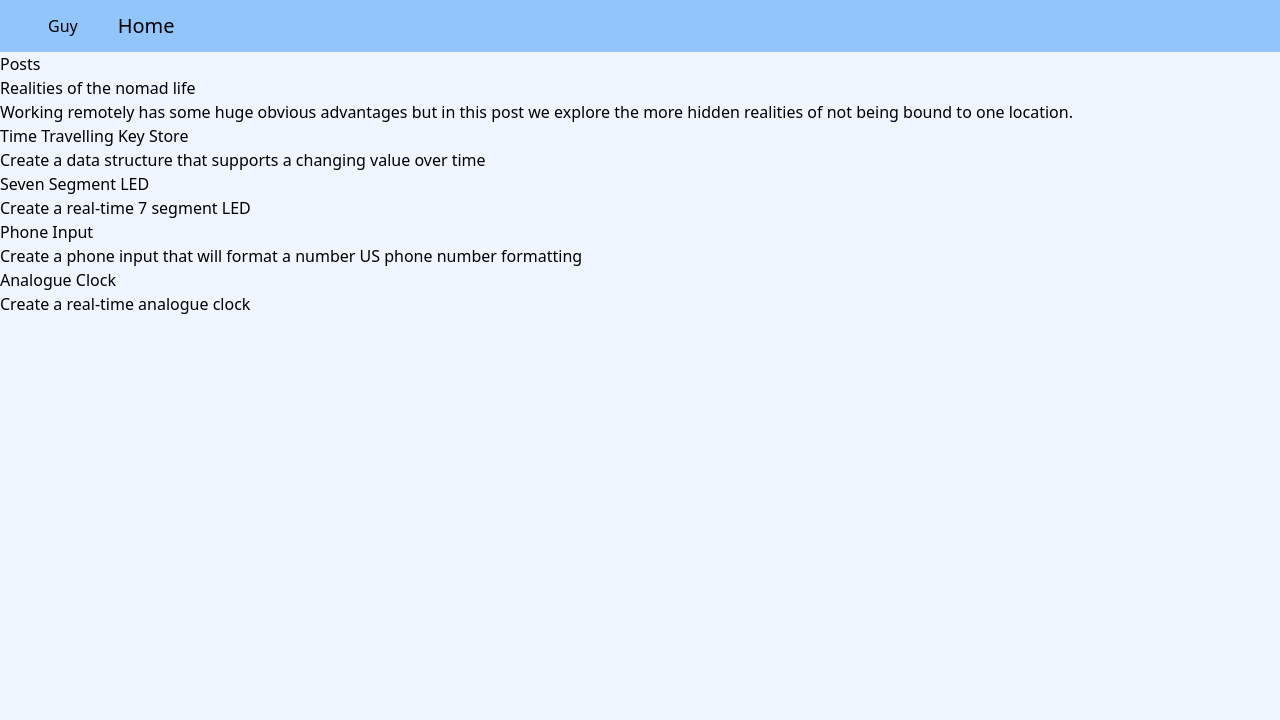
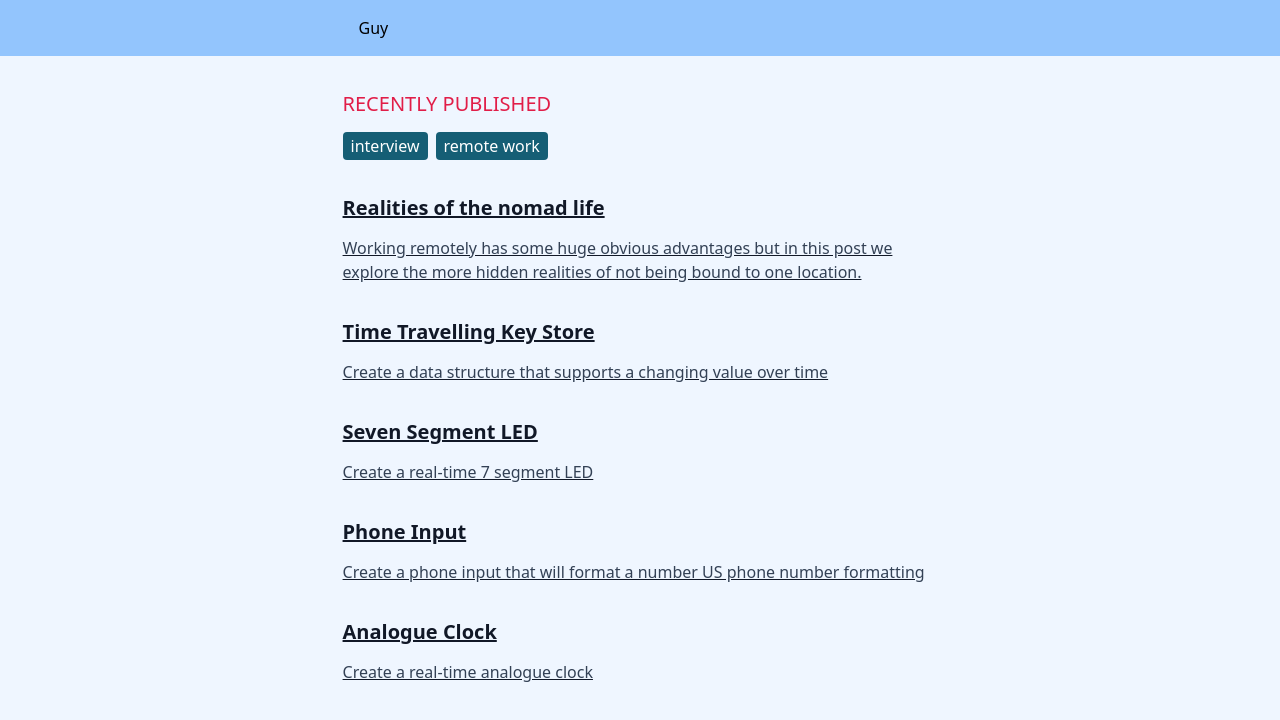
Before and after one commit to guyathomas/guythomas.me, a Next.js app in the folder packages/blog/: page / in a window 1280 px wide. Shown: the top 720 px of the page. Built offline with nearby package versions, Linux system fonts and the light colour scheme; what device-detector-js, tailwindcss-container-bleed would draw is missing.

Commit message:
add tags

```diff
--- a/packages/blog/src/components/Header/Header.module.css
+++ b/packages/blog/src/components/Header/Header.module.css
@@ -86,3 +86,9 @@
   z-index: 2;
   margin-left: auto;
 }
+
+.headerContent {
+  margin: auto;
+  max-width: 65ch;
+  width: 65ch;
+}
--- a/packages/blog/src/components/Header/Header.tsx
+++ b/packages/blog/src/components/Header/Header.tsx
@@ -9,15 +9,21 @@ interface Link {
   path: string;
 }
 
-const links: Link[] = [{ name: "Home", path: "/" }];
+const links: Link[] = [];
 
 const Header: React.FC<React.PropsWithChildren> = () => {
   const [isExpanded, setIsExpanded] = React.useState(false);
 
   return (
-    <div className={cx(styles.header, "bg-blue-300")}>
+    <div className={cx(styles.header, "bg-blue-300", "p-4")}>
+      <div className={styles.headerContent}>
         <div className={styles.headerLinks}>
+          <Link href="/">
+            <a>
               <h3 className={styles.siteTitle}>Guy</h3>
+            </a>
+          </Link>
+
           <div
             className={cx(
               styles.linkContainer,
@@ -29,7 +35,6 @@ const Header: React.FC<React.PropsWithChildren> = () => {
                 <li
                   className={cx(
                     "p-2",
-                  "prose-xl",
                     styles.navLink,
                     isExpanded && styles.navLinkExpanded
                   )}
@@ -52,6 +57,7 @@ const Header: React.FC<React.PropsWithChildren> = () => {
           />
         </div>
       </div>
+    </div>
   );
 };
 
--- a/packages/blog/src/components/PostSummary/PostSummary.tsx
+++ b/packages/blog/src/components/PostSummary/PostSummary.tsx
@@ -5,10 +5,12 @@ import { PostMeta } from "~/lib/posts";
 const PostSummary: React.FC<PostMeta> = ({ title, id, description }) => {
   return (
     <Link href={"/blog" + id}>
-      <a>
+      <a className="no-underline">
         <div>
-          <h3>{title}</h3>
-          {description && <h4>{description}</h4>}
+          <h3 className="">{title}</h3>
+          {description && (
+            <h4 className="font-normal text-slate-700">{description}</h4>
+          )}
         </div>
       </a>
     </Link>
--- a/packages/blog/src/context/SidebarContext.tsx
+++ b/packages/blog/src/context/SidebarContext.tsx
@@ -13,7 +13,7 @@ const sidebarContextInitialValue: SidebarContextValue = {
 export const SidebarContext = React.createContext<SidebarContextValue>(
   sidebarContextInitialValue
 );
-
+// TODO: Maybe remove this, may not need a provider.
 export const SidebarContextProvider: React.FC<React.PropsWithChildren> = ({
   children,
 }) => {
--- a/packages/blog/src/pages/index.tsx
+++ b/packages/blog/src/pages/index.tsx
@@ -1,4 +1,6 @@
+import React from "react";
 import Link from "next/link";
+import cx from "classnames";
 import { GetStaticProps } from "next";
 import { getSortedPostsData, PostMeta } from "~/lib/posts";
 import PostSummary from "~/components/PostSummary";
@@ -7,13 +9,78 @@ const POST_COUNT = 5;
 interface HomeProps {
   allPostsData: PostMeta[];
 }
+
+function getIntersection<T>(setA: Set<T>, setB: Set<T>) {
+  return new Set(Array.from(setA).filter((element) => setB.has(element)));
+}
+
+function getFrequencyMap<T>(input: T[]) {
+  return input.reduce(
+    (acc, item) => acc.set(item, (acc.get(item) || 0) + 1),
+    new Map<T, number>()
+  );
+}
+
+const MAX_VISIBLE_TAGS = 10;
+
 const Home: React.FC<HomeProps> = ({ allPostsData }) => {
+  const [tagFilters, setTagFilters] = React.useState<Set<string>>(
+    new Set<string>([])
+  );
+
+  const tagsByFrequency = React.useMemo(() => {
+    const allTags = allPostsData.flatMap((post) => post.tags || []);
+    const tagFrequencies = getFrequencyMap(allTags);
+    return Array.from(tagFrequencies.entries())
+      .sort((a, b) => (a[1] > b[1] ? -1 : 1))
+      .map((el) => el[0])
+      .slice(0, MAX_VISIBLE_TAGS);
+  }, [allPostsData]);
+
+  const filteredPostData = React.useMemo(() => {
+    if (!tagFilters.size) return allPostsData; // No filters applied
+    return allPostsData.filter(
+      (post) => getIntersection(new Set(post.tags || []), tagFilters).size
+    );
+  }, [allPostsData, tagFilters]);
+
   return (
-    <section>
-      <h2>Posts</h2>
-      <ul>
-        {allPostsData.map(({ id, date, title, description }) => (
-          <li key={id}>
+    <section className="prose m-auto">
+      <div className="bx-container font-normal">
+        <h3 className="text-rose-600 uppercase font-normal">
+          Recently Published
+        </h3>
+        <div className="pl-0 flex">
+          {tagsByFrequency.map((tag) => (
+            <button
+              key={tag}
+              className={cx(
+                tagFilters.has(tag) ? "bg-cyan-500" : "bg-cyan-800",
+                "pl-2",
+                "pr-2",
+                "text-white",
+                "list-none",
+                "pl-0",
+                "p-1",
+                "rounded",
+                "leading-5",
+                "mr-2"
+              )}
+              onClick={() => {
+                const clonedFilters = Array.from(tagFilters);
+                const newTagArray = tagFilters.has(tag)
+                  ? clonedFilters.filter((existingTag) => existingTag !== tag)
+                  : [...clonedFilters, tag];
+                setTagFilters(new Set(newTagArray));
+              }}
+            >
+              {tag}
+            </button>
+          ))}
+        </div>
+        <ul className="pl-0">
+          {filteredPostData.map(({ id, date, title, description }) => (
+            <li key={id} className="list-none pl-0">
               <PostSummary
                 id={id}
                 title={title}
@@ -23,6 +90,7 @@ const Home: React.FC<HomeProps> = ({ allPostsData }) => {
             </li>
           ))}
         </ul>
+      </div>
     </section>
   );
 };
```
Lines whose indentation alone changed are shown as unchanged.
